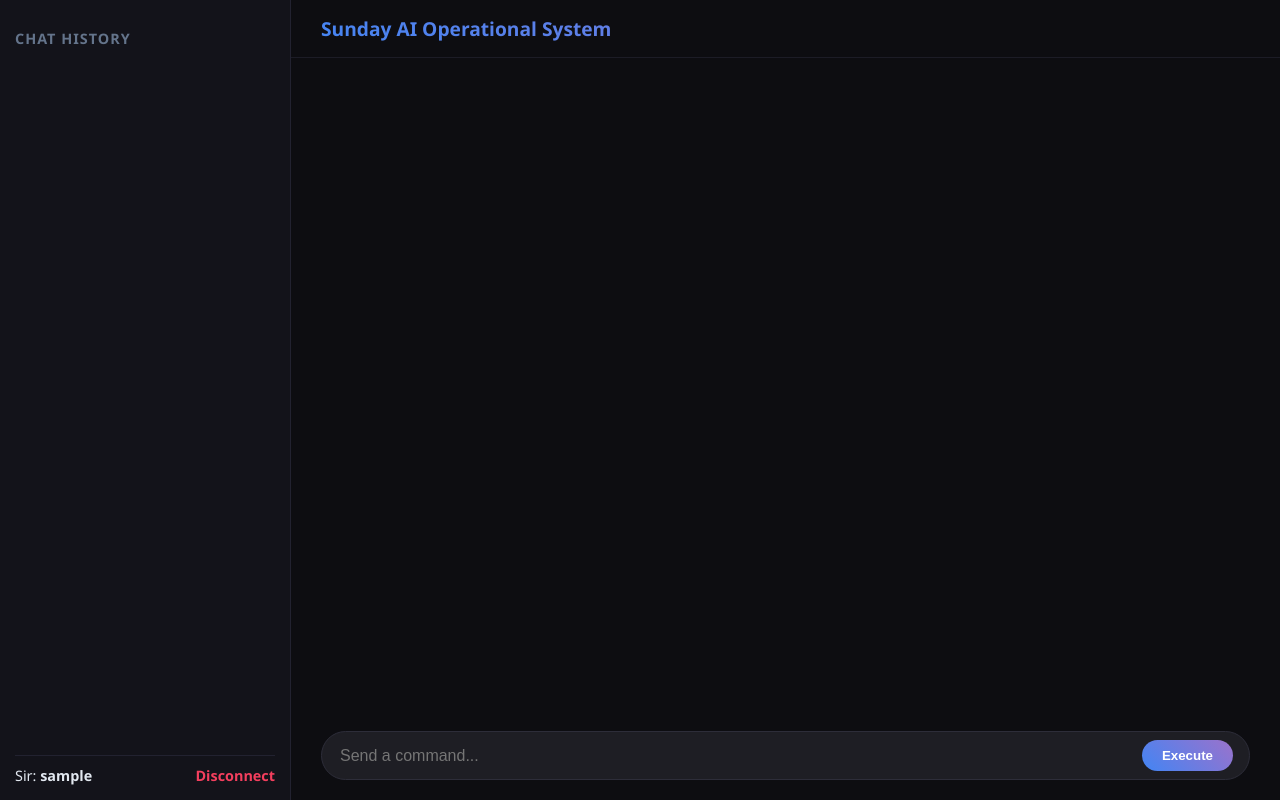
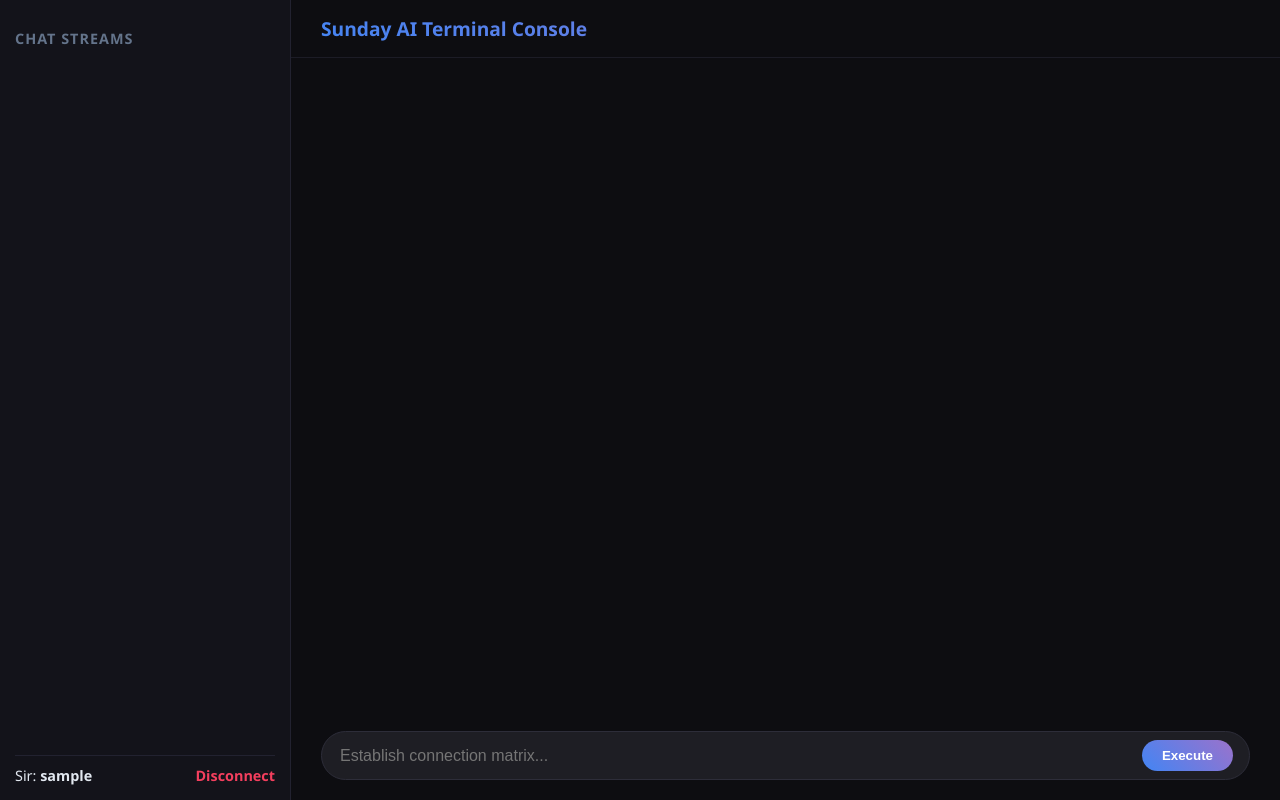
Before and after one commit to divel64/sunday, a Flask app: page / in a window 1280 px wide. Run offline with Flask 3, Linux system fonts and the light colour scheme; the visitor is signed in with stand-in values (Sample User, id 1); data that the repository does not hold is empty.

Commit message:
Update chat interface and remove iframe

```diff
--- a/templates/index.html
+++ b/templates/index.html
@@ -129,20 +129,12 @@
             cursor: pointer;
             font-weight: bold;
         }
-        iframe {
-            width: 100%;
-            height: 250px;
-            border: none;
-            border-radius: 12px;
-            margin-top: 10px;
-            display: none;
-        }
     </style>
 </head>
 <body>
 
 <div class="sidebar">
-    <h3>Chat History</h3>
+    <h3>Chat Streams</h3>
     <div class="history-container" id="historyContainer"></div>
     <div class="user-profile">
         <span>Sir: <strong>{{ username }}</strong></span>
@@ -151,14 +143,13 @@
 </div>
 
 <div class="chat-area">
-    <div class="chat-header">Sunday AI Operational System</div>
+    <div class="chat-header">Sunday AI Terminal Console</div>
     <div class="messages-box" id="messagesBox"></div>
     <div class="input-wrapper">
         <div class="input-area">
-            <input type="text" id="userInput" placeholder="Send a command..." onkeypress="handleKey(event)">
+            <input type="text" id="userInput" placeholder="Establish connection matrix..." onkeypress="handleKey(event)">
             <button onclick="sendCommand()">Execute</button>
         </div>
-        <iframe id="mapFrame"></iframe>
     </div>
 </div>
 
@@ -187,7 +178,7 @@
                 msgBox.appendChild(mDiv);
             });
             msgBox.scrollTop = msgBox.scrollHeight;
-        } catch (e) { console.error("History retrieval matrix error.", e); }
+        } catch (e) { console.error("History engine structural tracking alert.", e); }
     }
 
     async function sendCommand() {
@@ -196,8 +187,6 @@
         if (!query) return;
 
         const msgBox = document.getElementById('messagesBox');
-        const mapFrame = document.getElementById('mapFrame');
-        mapFrame.style.display = "none";
         inputField.value = "";
 
         const userDiv = document.createElement('div');
@@ -208,7 +197,7 @@
 
         const botDiv = document.createElement('div');
         botDiv.className = 'msg assistant';
-        botDiv.innerText = "Synchronizing core link...";
+        botDiv.innerText = "Processing vector logs...";
         msgBox.appendChild(botDiv);
 
         try {
@@ -221,11 +210,6 @@
             botDiv.innerText = data.text;
             msgBox.scrollTop = msgBox.scrollHeight;
 
-            if (data.map_link) {
-                mapFrame.src = data.map_link;
-                mapFrame.style.display = "block";
-            }
-
             const audioResponse = await fetch('/get-audio');
             if (audioResponse.ok) {
                 const audioBlob = await audioResponse.blob();
@@ -237,7 +221,7 @@
             loadHistory();
 
         } catch (error) {
-            botDiv.innerText = "System core interface transmission error.";
+            botDiv.innerText = "System interface connectivity breakdown.";
         }
     }
 
```
